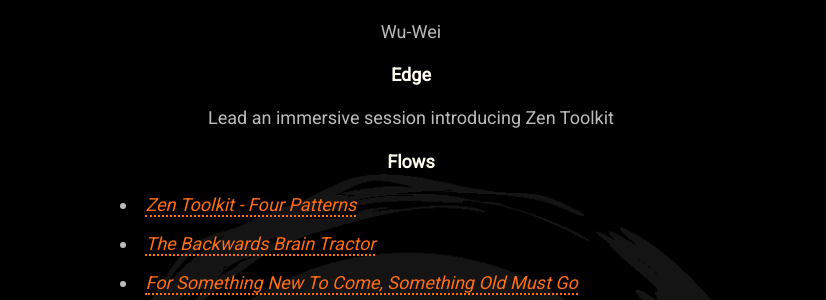
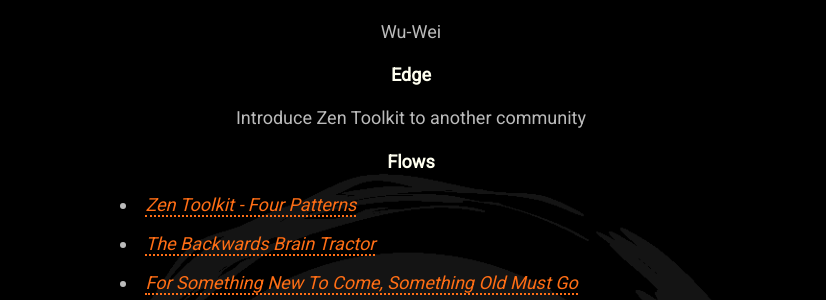
Before and after one commit to mindset-dojo/mindset-dojo.github.io, a Jekyll site: the page built from program.md, in a window 1280 px wide and 900 px high, scrolled down 5603 px. Shown: the part 153-453 px from the top of the window, without its empty margins (229-1055 px from the left). Built offline with Jekyll 4.4.1, drawn with Linux system fonts in a browser that asks for light colours; some web fonts are replaced.

Commit message:
refactor(program): focus on integrating zen toolkit into another community's practice.

```diff
--- a/_data/program.yaml
+++ b/_data/program.yaml
@@ -159,7 +159,7 @@ levels:
     label: Shodan
     level: 1
     intention: Wu-Wei
-    edge: Lead an immersive session introducing Zen Toolkit
+    edge: Introduce Zen Toolkit to another community
     flows:
       - label: Zen Toolkit - Four Patterns
         url: https://vimeo.com/944675826/c57a7ce142
```
